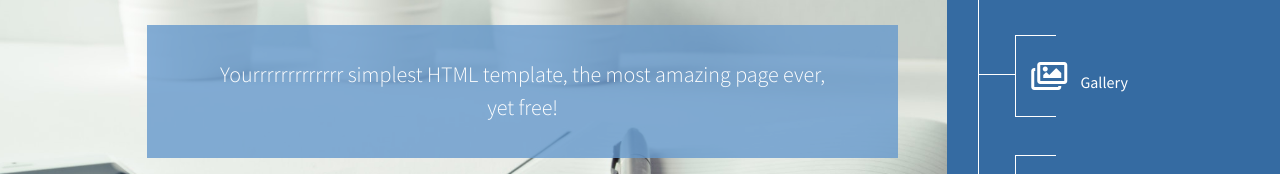
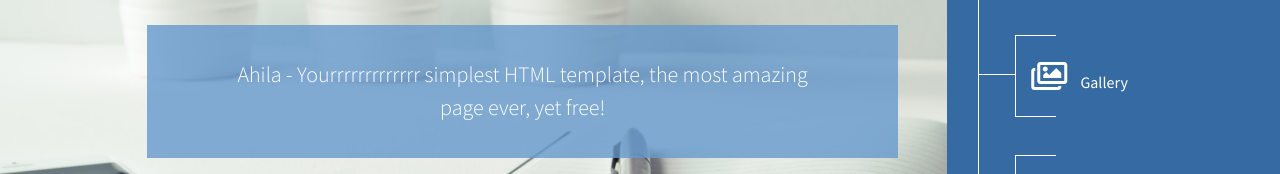
Before and after one commit to Ahila-pro/repo-one, a plain HTML site: page index.html in a window 1280 px wide. Shown: the part 384-558 px from the top of the page. Drawn offline with Linux system fonts and the light colour scheme.

Commit message:
name added index file

```diff
--- a/index.html
+++ b/index.html
@@ -55,7 +55,7 @@ https://www.tooplate.com/view/2123-simply-amazed
                 <div class="container">
                     <div class="item">
                         <div class="bg-blue-transparent logo-fa"><span><i class="fas fa-2x fa-atom"></i></span> Simply Amazed</div>
-                        <div class="bg-blue-transparent simple"><p>Yourrrrrrrrrrrrr simplest HTML template, the most amazing page ever, yet free!</p></div>
+                        <div class="bg-blue-transparent simple"><p>Ahila - Yourrrrrrrrrrrrr simplest HTML template, the most amazing page ever, yet free!</p></div>
                     </div>
                 </div>
             </div>
```
